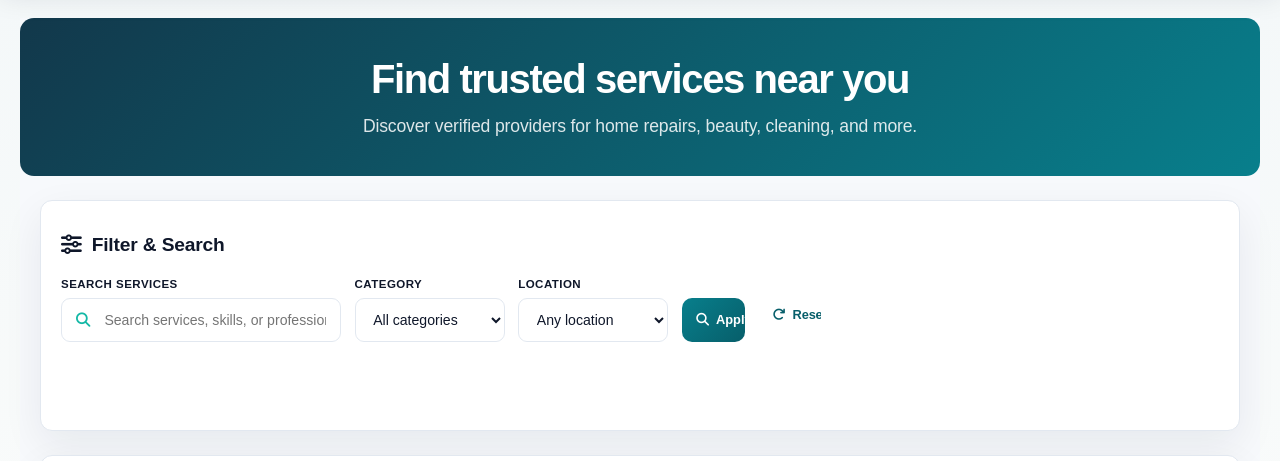
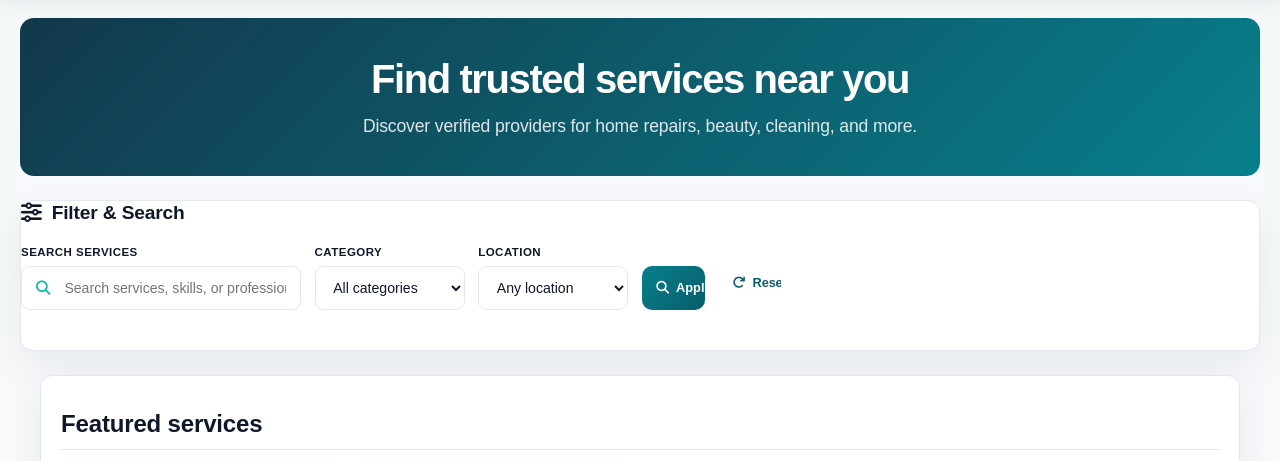
Before and after one commit to jmmahafuz-stack/Microjob_Management, a Django app: page /services/ in a window 1280 px wide. Shown: the part 87-548 px from the top of the page. Run offline with Django 5.2, Linux system fonts and the light colour scheme; data comes from the database, SQL or seed files in the repository; data that the repository does not hold is empty; parts of the project's set-up code (start-up, migrations or seed data) failed here and were passed over.

Commit message:
search style

```diff
--- a/static/css/mjms-overrides.css
+++ b/static/css/mjms-overrides.css
@@ -984,7 +984,15 @@ input[type="button"]:hover {
     opacity: .86;
 }
 
+.services-page .services-search-container {
+    width: min(100%, var(--mjms-max-width));
+    max-width: var(--mjms-max-width);
+    margin: 0 auto;
+    padding: 0;
+}
+
 .services-page .services-filter-section {
+    width: 100%;
     margin-bottom: 1.75rem;
     border: 0;
     border-radius: 0;
--- a/templates/services/service_list.html
+++ b/templates/services/service_list.html
@@ -10,7 +10,7 @@
         </div>
     </div>
 
-    <div class="container">
+    <div class="container services-search-container">
         <form method="get" class="services-filter-section">
             <div class="filter-header">
                 <h3><i class="fas fa-sliders-h"></i> Filter & Search</h3>
```
